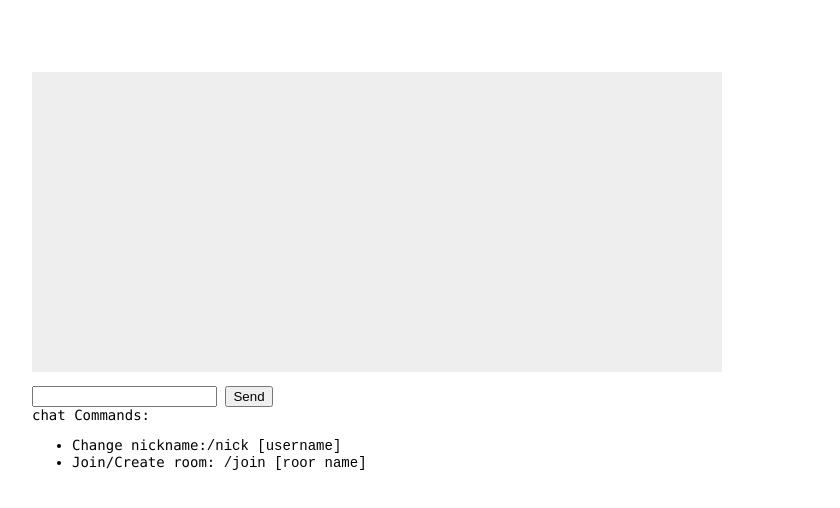
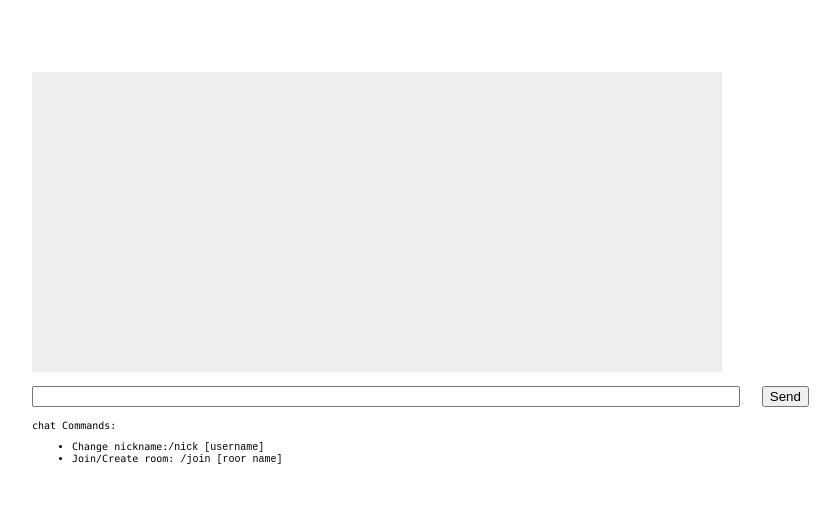
Before and after one commit to EtaJx/leaening-node, a website: page public/index.html in a window 1280 px wide. Shown: the whole page, without its empty margins (208-1048 px from the left). Drawn offline with nearby package versions, Linux system fonts and the light colour scheme.

Commit message:
some file changed

```diff
--- a/public/css/style.css
+++ b/public/css/style.css
@@ -22,3 +22,27 @@ a{
     margin-bottom:1em;
     margin-right:10px;
 }
+
+#room-list{
+    float:right;
+    width:100px;
+    height:300px;
+    overflow:auto;
+}
+
+#room-list div{
+    border-bottom:1px solid #eee;
+}
+
+#room-list div:hover{
+    background-color:#ddd;
+}
+#send-message{
+    width:700px;
+    margin-bottom:1em;
+    margin-right:1em;
+}
+
+#help{
+    font:10px 'Lucida Console', Helvetica,Arial,sans-serif;
+}
--- a/public/index.html
+++ b/public/index.html
@@ -29,7 +29,7 @@
     </form>
 </div>
 
-<script src="/socket.io/socket.io.js"></script>
+<script src="https://cdn.socket.io/socket.io-1.4.3.js"></script>
 <script src="http://code.jquery.com/jquery-1.8.0.min.js"></script>
 <script src="javascripts/chat.js"></script>
 <script src="javascripts/chat_ui.js"></script>
```
